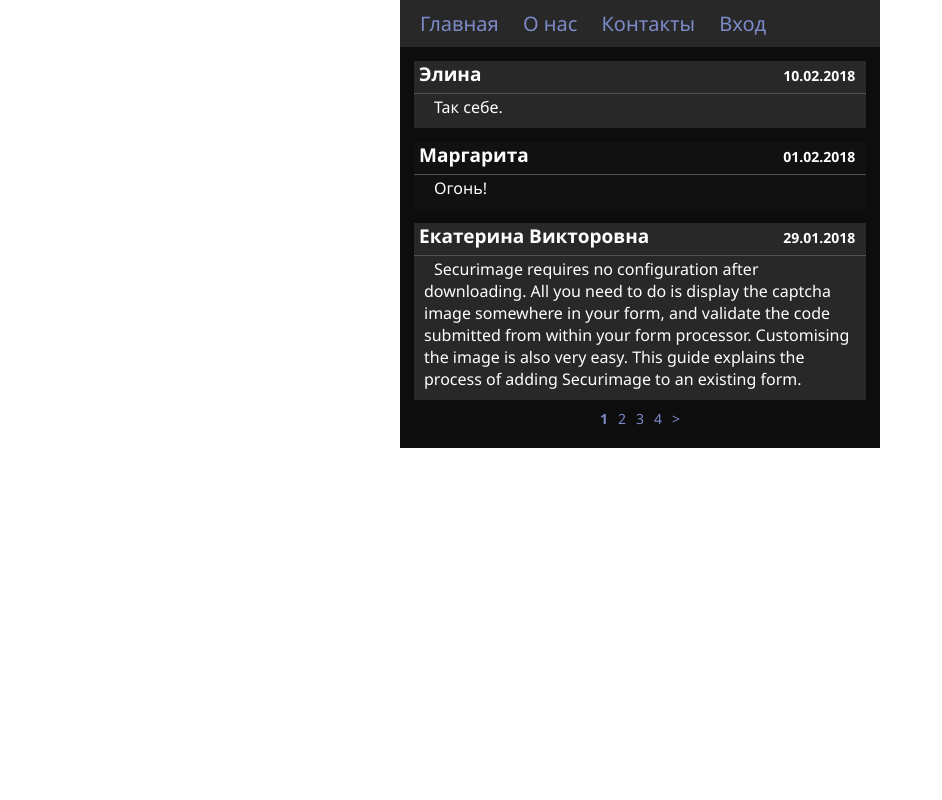
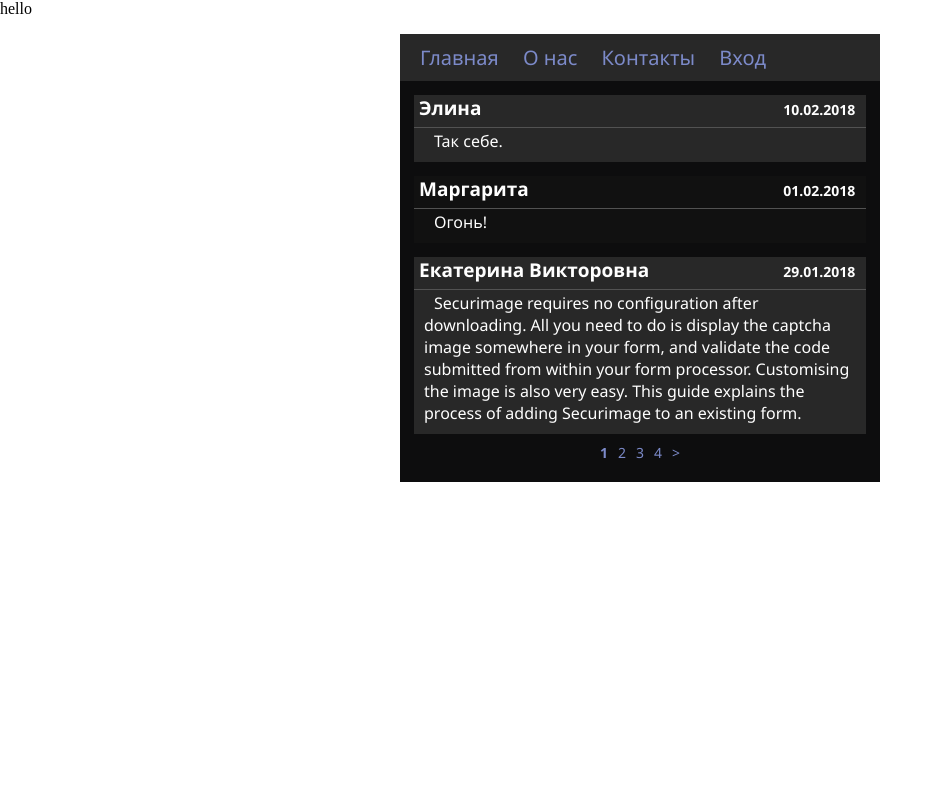
Before and after one commit to smarmot/MVC-form, a PHP site: page /form/ in a window 1280 px wide. Shown: the whole page, without its empty margins (0-942 px from the left). Run offline with PHP 8.4, Linux system fonts and the light colour scheme; data comes from the database, SQL or seed files in the repository; some libraries are stand-ins or nearby versions.

Commit message:
Update index.php

```diff
--- a/index.php
+++ b/index.php
@@ -1,7 +1,7 @@
 <?php
 ini_set('display_errors',1);
 error_reporting(E_ALL);
-
+echo 'hello';
 include ('config.php');
 
 require_once 'app/init.php';
```
